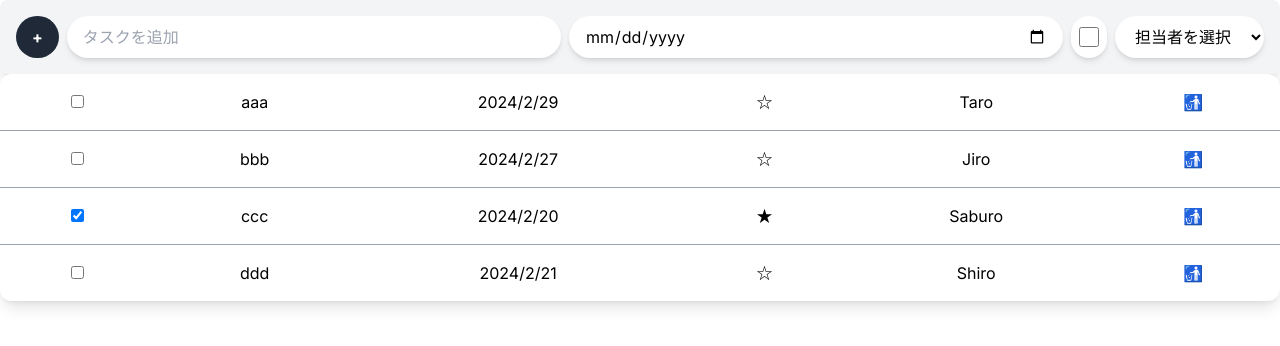
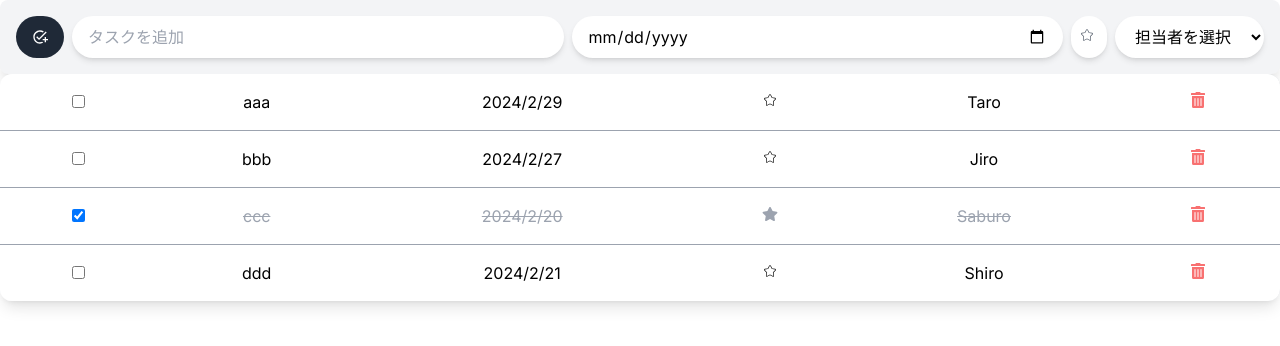
Before and after one commit to enemancy/my-next-todoapp, a Next.js app: page /tasks in a window 1280 px wide. Shown: the top 346 px of the page. Built offline with nearby package versions, Linux system fonts and the light colour scheme.

Commit message:
adding reacct-icon and useState(isDone, isImportant)

```diff
--- a/app/tasks/page.tsx
+++ b/app/tasks/page.tsx
@@ -1,9 +1,13 @@
 import Table from '@/app/ui/table'
+import CreateTodo from '../ui/create-todo'
 
 export default function Page(){
   return (
     <div>
       {/* create-new-todos */}
+      <div>
+        <CreateTodo />
+      </div>
       {/* todos-table */}
       <div>
         <Table />
--- /dev/null
+++ b/app/ui/buttons.tsx
@@ -0,0 +1,26 @@
+'use client';
+
+import { todos, users } from '@/app/lib/test-datas';
+import { createTodo, deleteTodo } from '@/app/lib/actions';
+import { IconContext } from 'react-icons';
+import { FaTrashAlt } from "react-icons/fa";
+
+export function DeleteButton({ id }: { id: string }) {
+  return (
+
+    <form action={deleteTodo}>
+      <button type="submit">
+        <IconContext.Provider value={{ className: 'text-red-400' }}>
+          <FaTrashAlt />
+        </IconContext.Provider>
+      </button>
+      <input
+        name="id"
+        type="text"
+        value={id}
+        className="hidden"
+      />
+    </form>
+
+  );
+}
--- /dev/null
+++ b/app/ui/create-todo.tsx
@@ -0,0 +1,55 @@
+'use client';
+
+import { users } from '@/app/lib/test-datas';
+import { createTodo } from '@/app/lib/actions';
+import { MdAddTask } from "react-icons/md";
+import { FaStar } from "react-icons/fa";
+import { CiStar } from "react-icons/ci";
+import { useState } from 'react';
+
+export default function CreateTodo() {
+  const [isImportant, setIsImportant] = useState(false);
+  const handleStarClick = () => {
+    setIsImportant(!isImportant);
+  };
+
+  return (
+    <>
+      <form action={createTodo} className="flex w-full justify-center gap-2 bg-gray-100 p-4 rounded-lg shadow-xl">
+        <button type="submit" className="bg-gray-800 hover:bg-gray-900 text-white font-bold py-2 px-4 rounded-full transition duration-300 ease-in-out transform hover:scale-110">
+          <MdAddTask />
+        </button>
+        <input
+          name="name"
+          type="text"
+          placeholder="タスクを追加"
+          className="border-0 bg-white px-4 py-2 rounded-full shadow-md w-full focus:ring-2 focus:ring-gray-400 transition duration-300 ease-in-out"
+        />
+        <input
+          name="deadline"
+          type="date"
+          className="border-0 bg-white px-4 py-2 rounded-full shadow-md w-full focus:ring-2 focus:ring-gray-400 transition duration-300 ease-in-out"
+        />
+        <div className="flex items-center justify-center bg-white px-2 py-2 rounded-full shadow-md">
+          <label onClick={handleStarClick} htmlFor="isImportant" className="w-5 h-5 text-gray-600 focus:ring-gray-500 rounded-full">
+            {isImportant ? <FaStar /> : <CiStar />}
+          </label>
+          <input
+            name="isImportant"
+            type="checkbox"
+            className="hidden"
+          />
+        </div>
+        <select
+          name="assignedPerson"
+          className="border-0 bg-white px-4 py-2 rounded-full shadow-md focus:ring-2 focus:ring-gray-400 transition duration-300 ease-in-out"
+        >
+          <option value="" selected>担当者を選択</option>
+          {users.map((user) => (
+            <option key={user.name} value={user.name}>{user.name}</option>
+          ))}
+        </select>
+      </form>
+    </>
+  );
+}
--- a/app/ui/table.tsx
+++ b/app/ui/table.tsx
@@ -1,74 +1,51 @@
 'use client';
-
-import { todos, users } from '@/app/lib/test-datas';
-import { createTodo, deleteTodo } from '@/app/lib/actions';
+import { useState } from 'react';
+import { todos } from '@/app/lib/test-datas';
+import { DeleteButton } from './buttons';
+import { FaStar } from "react-icons/fa";
+import { CiStar } from "react-icons/ci";
 
 export default function Table() {
   return (
-    <>
-      <form action={createTodo} className="flex w-full justify-center gap-2 bg-gray-100 p-4 rounded-lg shadow-xl">
-        <button type="submit" className="bg-gray-800 hover:bg-gray-900 text-white font-bold py-2 px-4 rounded-full transition duration-300 ease-in-out transform hover:scale-110">+</button>
-        <input
-          name="name"
-          type="text"
-          className="border-0 bg-white px-4 py-2 rounded-full shadow-md w-full focus:ring-2 focus:ring-gray-400 transition duration-300 ease-in-out"
-          placeholder="タスクを追加"
-        />
-        <input
-          name="deadline"
-          type="date"
-          className="border-0 bg-white px-4 py-2 rounded-full shadow-md w-full focus:ring-2 focus:ring-gray-400 transition duration-300 ease-in-out"
-        />
-        <div className="flex items-center justify-center bg-white px-2 py-2 rounded-full shadow-md">
-          <input
-            name="isImportant"
-            type="checkbox"
-            className="w-5 h-5 text-gray-600 focus:ring-gray-500 rounded-full"
-          />
-        </div>
-        <select
-          name="assignedPerson"
-          className="border-0 bg-white px-4 py-2 rounded-full shadow-md focus:ring-2 focus:ring-gray-400 transition duration-300 ease-in-out"
-        >
-          <option value="" selected>担当者を選択</option>
-          {users.map((user) => (
-            <option key={user.name} value={user.name}>{user.name}</option>
-          ))}
-        </select>
-      </form>
       <table className="w-full bg-gradient-to-r from-gray-100 to-gray-300 shadow-lg rounded-xl overflow-hidden text-center">
         <tbody className="divide-y divide-gray-400">
-          {todos?.map((todo) => (
-            <tr key={todo.id} className="bg-white hover:bg-gray-100">
-              <td className="px-6 py-4">
+          {todos?.map((todo) => {
+            const [isDone, setIsDone] = useState(todo.isDone);
+            const handleCheckboxChange = () => {
+              setIsDone(!isDone);
+            };
+
+            const [isImportant, setIsImportant] = useState(todo.isImportant);
+            const handleStarClick = () => {
+              setIsImportant(!isImportant);
+            };
+
+            return (
+              <tr key={todo.id} className={`bg-white hover:bg-gray-100 ${isDone ? 'text-gray-400 line-through pointer-events-none' : ''}`}>
+                <td className="px-6 py-4 pointer-events-auto">
                   <input
                     type="checkbox"
                     className="rounded-full"
                     defaultChecked={todo.isDone}
+                    onChange={handleCheckboxChange}
                   />
                 </td>
                 <td className="px-6 py-4">{todo.name}</td>
                 <td className="px-6 py-4">{todo.deadline?.toLocaleDateString('ja-JP') || '-'}</td>
-              <td className="px-6 py-4">{todo.isImportant ? '★' : '☆'}</td>
+                <td className="px-6 py-4">
+                    <button onClick={handleStarClick}>
+                      {/* react-iconに取り消し線を引くには、、、 */}
+                      {isImportant ? <FaStar /> : <CiStar />}
+                    </button>
+                </td>
                 <td className="px-6 py-4">{todo.assignedPerson || '-'}</td>
-              <td className="px-6 py-4">
-                <form action={deleteTodo}>
-                  <button type="submit">
-                    🚮
-                  </button>
-                  <input
-                    name="id"
-                    type="text"
-                    value={todo.id}
-                    className="hidden"
-                  />
-                </form>
+                <td className="px-6 py-4 pointer-events-auto">
+                  <DeleteButton id={todo.id} />
                 </td>
               </tr>
-          ))}
+            );
+          })}
         </tbody>
       </table>
-
-    </>
   );
 }
```
Also changed, not shown: package.json (+5 -4 lines), 1 other file (tests, documents, lock files or other folders). Lines whose indentation alone changed are shown as unchanged.
